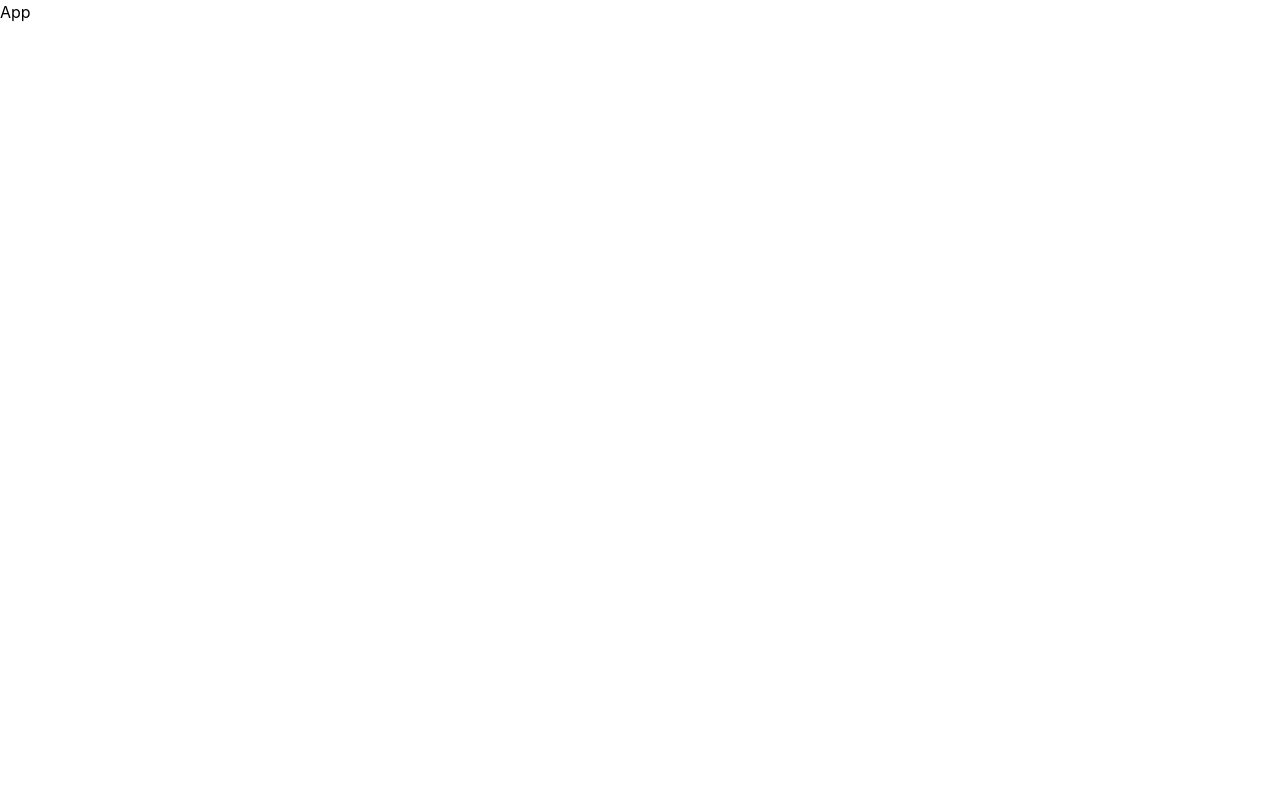
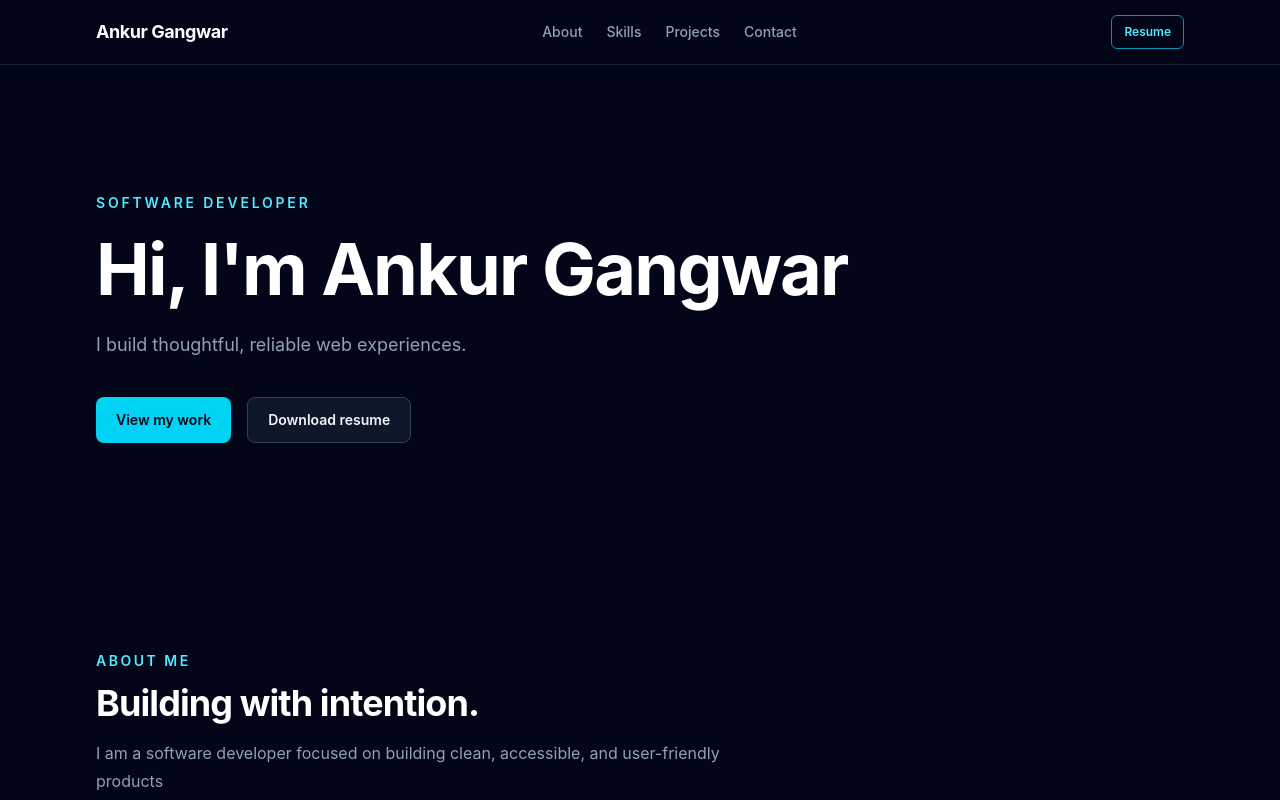
Before and after one commit to ankurgangwar4575-tech/Portfolio, a React app in the folder MyPortfolio/: page / in a window 1280 px wide. Shown: the top 800 px of the page. Built offline with nearby package versions, Linux system fonts and the light colour scheme; the HTML template or start-up script is replaced by a standard one.

Commit message:
Implement main layout components and update portfolio data

```diff
--- a/MyPortfolio/src/App.tsx
+++ b/MyPortfolio/src/App.tsx
@@ -1,9 +1,7 @@
-import React from 'react'
+import { HomePage } from './pages/HomePage'
 
-const App = () => {
-  return (
-    <div>App</div>
-  )
+function App() {
+  return <HomePage />
 }
 
 export default App
--- /dev/null
+++ b/MyPortfolio/src/components/layout/Container.tsx
@@ -0,0 +1,14 @@
+import type { HTMLAttributes, ReactNode } from 'react'
+import { cn } from '../../lib/utils'
+
+type ContainerProps = HTMLAttributes<HTMLDivElement> & {
+  children: ReactNode
+}
+
+export function Container({ children, className, ...props }: ContainerProps) {
+  return (
+    <div className={cn('mx-auto w-full max-w-6xl px-5 sm:px-8', className)} {...props}>
+      {children}
+    </div>
+  )
+}
--- /dev/null
+++ b/MyPortfolio/src/components/layout/Footer.tsx
@@ -0,0 +1,29 @@
+import { portfolio } from '../../data/portfolio'
+import { Container } from './Container'
+
+export function Footer() {
+  const year = new Date().getFullYear()
+
+  return (
+    <footer className="border-t border-slate-800 py-8">
+      <Container className="flex flex-col items-center justify-between gap-4 text-center sm:flex-row sm:text-left">
+        <p className="text-sm text-slate-500">
+          © {year} {portfolio.name}. Built with React and TypeScript.
+        </p>
+        <div className="flex items-center gap-4">
+          {portfolio.socialLinks.map((link) => (
+            <a
+              key={link.label}
+              href={link.href}
+              target="_blank"
+              rel="noreferrer"
+              className="text-sm text-slate-400 transition-colors hover:text-cyan-300"
+            >
+              {link.label}
+            </a>
+          ))}
+        </div>
+      </Container>
+    </footer>
+  )
+}
--- /dev/null
+++ b/MyPortfolio/src/components/layout/Navbar.tsx
@@ -0,0 +1,45 @@
+import { portfolio } from "../../data/portfolio";
+import { Container } from "./Container";
+
+const navItems = [
+  { label: "About", href: "#about" },
+  { label: "Skills", href: "#skills" },
+  { label: "Projects", href: "#projects" },
+  { label: "Contact", href: "#contact" },
+];
+
+export function Navbar() {
+  return (
+    <header className="sticky top-0 z-50 border-b border-slate-800/80 bg-slate-950/80 backdrop-blur-lg">
+      <Container className="flex h-16 items-center justify-between gap-6">
+        <a href="#home" className="text-lg font-bold tracking-tight text-white">
+          {portfolio.name}
+          <span className="text-cyan-300"></span>
+        </a>
+
+        <nav
+          aria-label="Primary navigation"
+          className="hidden items-center gap-6 md:flex"
+        >
+          {navItems.map((item) => (
+            <a
+              key={item.href}
+              href={item.href}
+              className="text-sm font-medium text-slate-400 transition-colors hover:text-cyan-300"
+            >
+              {item.label}
+            </a>
+          ))}
+        </nav>
+
+        <a
+          href={portfolio.resumeUrl}
+          download
+          className="rounded-md border border-cyan-400/70 px-3 py-2 text-xs font-semibold text-cyan-300 transition-colors hover:bg-cyan-400 hover:text-slate-950"
+        >
+          Resume
+        </a>
+      </Container>
+    </header>
+  );
+}
--- /dev/null
+++ b/MyPortfolio/src/components/ui/Button.tsx
@@ -0,0 +1,31 @@
+import type { AnchorHTMLAttributes, ReactNode } from 'react'
+import { cn } from '../../lib/utils'
+
+type ButtonProps = AnchorHTMLAttributes<HTMLAnchorElement> & {
+  children: ReactNode
+  variant?: 'primary' | 'secondary' | 'ghost'
+}
+
+const variants = {
+  primary:
+    'bg-cyan-400 text-slate-950 hover:bg-cyan-300 focus-visible:outline-cyan-300',
+  secondary:
+    'border border-slate-700 bg-slate-900 text-slate-100 hover:border-cyan-400 hover:text-cyan-300 focus-visible:outline-cyan-300',
+  ghost:
+    'text-slate-300 hover:bg-slate-800 hover:text-white focus-visible:outline-cyan-300',
+}
+
+export function Button({ children, className, variant = 'primary', ...props }: ButtonProps) {
+  return (
+    <a
+      className={cn(
+        'inline-flex items-center justify-center rounded-lg px-5 py-3 text-sm font-semibold transition-colors focus-visible:outline-2 focus-visible:outline-offset-2',
+        variants[variant],
+        className,
+      )}
+      {...props}
+    >
+      {children}
+    </a>
+  )
+}
--- /dev/null
+++ b/MyPortfolio/src/components/ui/Card.tsx
@@ -0,0 +1,20 @@
+import type { HTMLAttributes, ReactNode } from 'react'
+import { cn } from '../../lib/utils'
+
+type CardProps = HTMLAttributes<HTMLDivElement> & {
+  children: ReactNode
+}
+
+export function Card({ children, className, ...props }: CardProps) {
+  return (
+    <div
+      className={cn(
+        'rounded-2xl border border-slate-800 bg-slate-900/60 p-6 shadow-xl shadow-slate-950/20 backdrop-blur-sm',
+        className,
+      )}
+      {...props}
+    >
+      {children}
+    </div>
+  )
+}
--- /dev/null
+++ b/MyPortfolio/src/components/ui/SectionHeading.tsx
@@ -0,0 +1,27 @@
+type SectionHeadingProps = {
+  eyebrow?: string
+  title: string
+  description?: string
+  align?: 'left' | 'center'
+}
+
+export function SectionHeading({
+  eyebrow,
+  title,
+  description,
+  align = 'left',
+}: SectionHeadingProps) {
+  const alignment = align === 'center' ? 'mx-auto text-center' : ''
+
+  return (
+    <div className={`max-w-2xl ${alignment}`}>
+      {eyebrow && (
+        <p className="mb-3 text-sm font-semibold uppercase tracking-[0.18em] text-cyan-300">
+          {eyebrow}
+        </p>
+      )}
+      <h2 className="text-3xl font-bold tracking-tight text-white sm:text-4xl">{title}</h2>
+      {description && <p className="mt-4 text-base leading-7 text-slate-400">{description}</p>}
+    </div>
+  )
+}
--- a/MyPortfolio/src/data/portfolio.ts
+++ b/MyPortfolio/src/data/portfolio.ts
@@ -1,18 +1,17 @@
 import type { PortfolioData } from '../types/portfolio'
 
-// Keep all resume content here. The UI will read from this single file.
 export const portfolio: PortfolioData = {
-  name: 'Your Name',
+  name: 'Ankur Gangwar',
   role: 'Software Developer',
   tagline: 'I build thoughtful, reliable web experiences.',
   about:
-    'I am a software developer focused on building clean, accessible, and user-friendly products.',
+    'I am a software developer focused on building clean, accessible, and user-friendly products',
   location: 'India',
-  email: 'your.email@example.com',
+  email: 'ankurgangwar4575@gmail.com',
   resumeUrl: '/Resume Software2.pdf',
   socialLinks: [
-    { label: 'GitHub', href: 'https://github.com/your-username' },
-    { label: 'LinkedIn', href: 'https://www.linkedin.com/in/your-username' },
+    { label: 'GitHub', href: 'https://github.com/ankurgangwar4575-tech' },
+    { label: 'LinkedIn', href: 'https://www.linkedin.com/in/ankur-gangwar/' },
   ],
   skillGroups: [
     { title: 'Frontend', skills: ['React', 'TypeScript', 'JavaScript', 'HTML', 'CSS'] },
--- /dev/null
+++ b/MyPortfolio/src/pages/HomePage.tsx
@@ -0,0 +1,100 @@
+import { Container } from "../components/layout/Container";
+import { Footer } from "../components/layout/Footer";
+import { Navbar } from "../components/layout/Navbar";
+import { Button } from "../components/ui/Button";
+import { Card } from "../components/ui/Card";
+import { SectionHeading } from "../components/ui/SectionHeading";
+import { portfolio } from "../data/portfolio";
+
+export function HomePage() {
+  return (
+    <div className="min-h-screen bg-slate-950 text-slate-100">
+      <Navbar />
+
+      <main>
+        <section id="home" className="relative overflow-hidden py-24 sm:py-32">
+          <div className="absolute inset-0 -z-10 bg-[radial-gradient(circle_at_top_right,_rgba(34,211,238,0.16),_transparent_35%)]" />
+          <Container>
+            <p className="mb-5 text-sm font-semibold uppercase tracking-[0.2em] text-cyan-300">
+              {portfolio.role}
+            </p>
+            <h1 className="max-w-4xl text-5xl font-bold tracking-tight text-white sm:text-7xl">
+              Hi, I&apos;m {portfolio.name}
+            </h1>
+            <p className="mt-6 max-w-2xl text-lg leading-8 text-slate-400">
+              {portfolio.tagline}
+            </p>
+            <div className="mt-9 flex flex-wrap gap-4">
+              <Button href="#projects">View my work</Button>
+              <Button href={portfolio.resumeUrl} download variant="secondary">
+                Download resume
+              </Button>
+            </div>
+          </Container>
+        </section>
+
+        <section id="about" className="py-20">
+          <Container>
+            <SectionHeading
+              eyebrow="About me"
+              title="Building with intention."
+              description={portfolio.about}
+            />
+          </Container>
+        </section>
+
+        <section id="skills" className="py-20">
+          <Container>
+            <SectionHeading eyebrow="Toolkit" title="Skills and technologies" />
+            <div className="mt-10 grid gap-5 sm:grid-cols-2">
+              {portfolio.skillGroups.map((group) => (
+                <Card key={group.title}>
+                  <h3 className="text-lg font-semibold text-white">
+                    {group.title}
+                  </h3>
+                  <div className="mt-4 flex flex-wrap gap-2">
+                    {group.skills.map((skill) => (
+                      <span
+                        key={skill}
+                        className="rounded-full bg-slate-800 px-3 py-1 text-sm text-slate-300"
+                      >
+                        {skill}
+                      </span>
+                    ))}
+                  </div>
+                </Card>
+              ))}
+            </div>
+          </Container>
+        </section>
+
+        <section id="projects" className="py-20">
+          <Container>
+            <SectionHeading
+              eyebrow="Selected work"
+              title="Projects"
+              description="Your best projects will appear here."
+            />
+          </Container>
+        </section>
+
+        <section id="contact" className="py-20">
+          <Container>
+            <Card className="border-cyan-400/20 text-center">
+              <SectionHeading
+                align="center"
+                eyebrow="Get in touch"
+                title="Let's build something great."
+              />
+              <Button className="mt-7" href={`mailto:${portfolio.email}`}>
+                Email me
+              </Button>
+            </Card>
+          </Container>
+        </section>
+      </main>
+
+      <Footer />
+    </div>
+  );
+}
```
